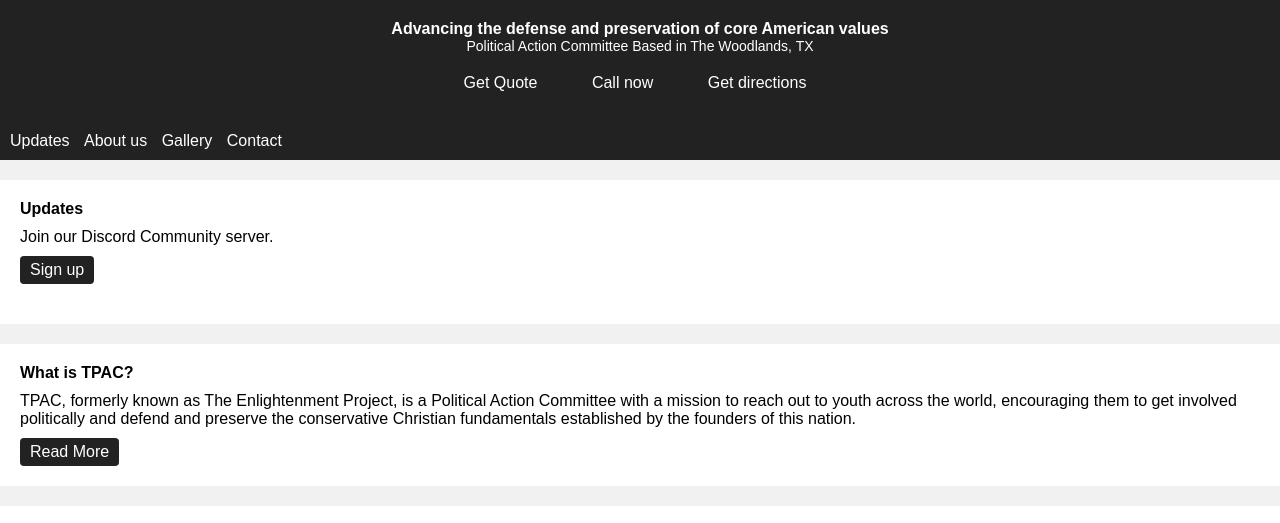
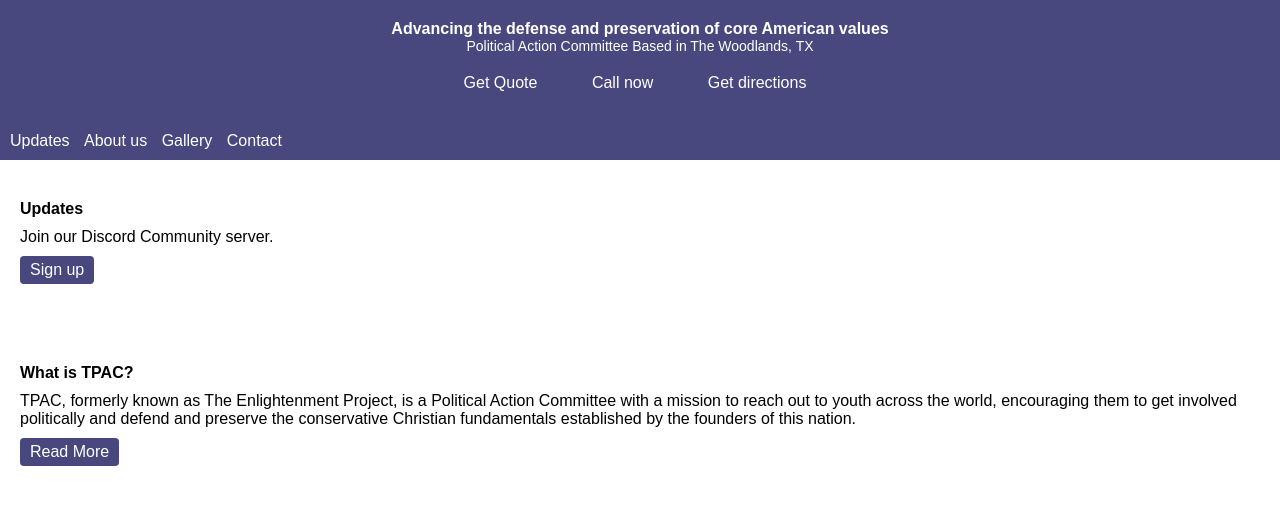
Before and after one commit to TheAmericanPatriotsCommittee/theamericanpatriotscommittee.github.io, a plain HTML site: page index.html in a window 1280 px wide. Shown: the top 523 px of the page. Drawn offline with Linux system fonts and the light colour scheme.

Commit message:
Main color changes accenting and theme.

```diff
--- a/css/main.css
+++ b/css/main.css
@@ -1,5 +1,3 @@
-/* External CSS file */
-
 /* Reset default browser styles */
 body,
 h1,
@@ -21,7 +19,8 @@ img {
 /* Global styles */
 body {
     font-family: Arial, sans-serif;
-    background-color: #f1f1f1;
+    background-color: #ffffff;
+    color: #000000;
 }
 
 .container {
@@ -33,8 +32,8 @@ body {
 #header {
     text-align: center;
     padding: 20px;
-    background-color: #222;
-    color: #fff;
+    background-color: #48487f;
+    color: #ffffff;
 }
 
 .notification {
@@ -46,15 +45,15 @@ body {
     display: inline-block;
     margin-right: 10px;
     padding: 10px 20px;
-    background-color: #222;
-    color: #fff;
+    background-color: #48487f;
+    color: #ffffff;
     text-decoration: none;
     border-radius: 4px;
 }
 
 #navbar {
-    background-color: #222;
-    color: #fff;
+    background-color: #48487f;
+    color: #ffffff;
 }
 
 #navbar ul {
@@ -68,7 +67,7 @@ body {
 }
 
 #navbar ul li a {
-    color: #fff;
+    color: #ffffff;
     text-decoration: none;
 }
 
@@ -76,7 +75,7 @@ body {
 #summary,
 #gallery {
     margin-top: 20px;
-    background-color: #fff;
+    background-color: #ffffff;
     padding: 20px;
 }
 
@@ -97,8 +96,8 @@ body {
 #updates article a {
     display: inline-block;
     padding: 5px 10px;
-    background-color: #222;
-    color: #fff;
+    background-color: #48487f;
+    color: #ffffff;
     text-decoration: none;
     border-radius: 4px;
 }
@@ -110,8 +109,8 @@ body {
 #summary div a {
     display: inline-block;
     padding: 5px 10px;
-    background-color: #222;
-    color: #fff;
+    background-color: #48487f;
+    color: #ffffff;
     text-decoration: none;
     border-radius: 4px;
 }
```
